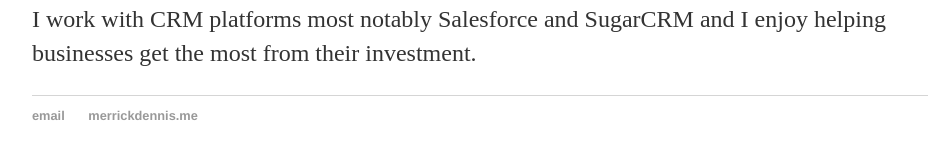
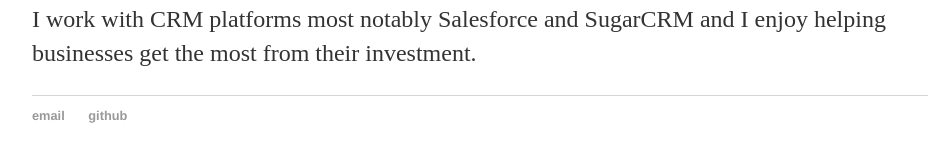
Before and after one commit to MisterMerrick/MisterMerrick.github.io, a Jekyll site: the page built from index.html, in a window 1280 px wide. Shown: the part 249-411 px from the top of the page, without its empty margins (160-1108 px from the left). Built offline with Jekyll 4.4.1, drawn with Linux system fonts in a browser that asks for light colours.

Commit message:
Update footer

```diff
--- a/_layouts/default.html
+++ b/_layouts/default.html
@@ -21,7 +21,7 @@
             <footer>
             <ul>
                 <li><a href="mailto:merrick.dennis@icloud.com">email</a></li>
-                <li><a href="https://github.com/omgmerrickd">merrickdennis.me</a></li>
+                <li><a href="https://github.com/omgmerrickd">github</a></li>
             </ul>
             </footer>
         </body>
```
